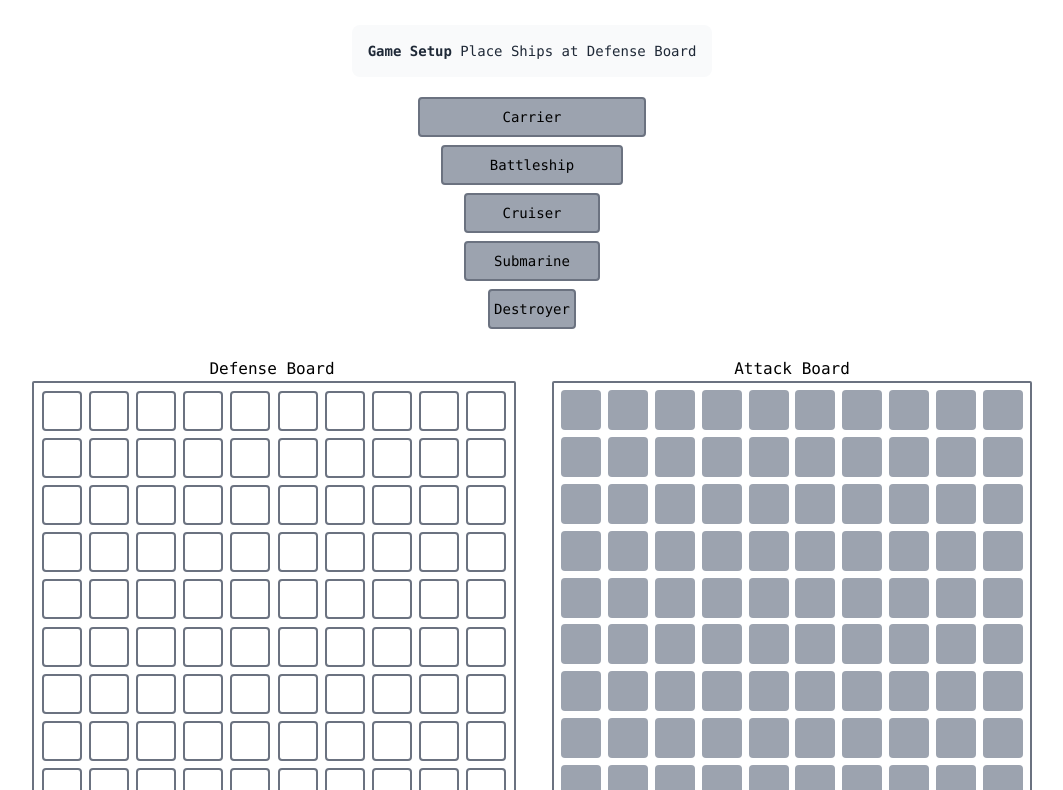
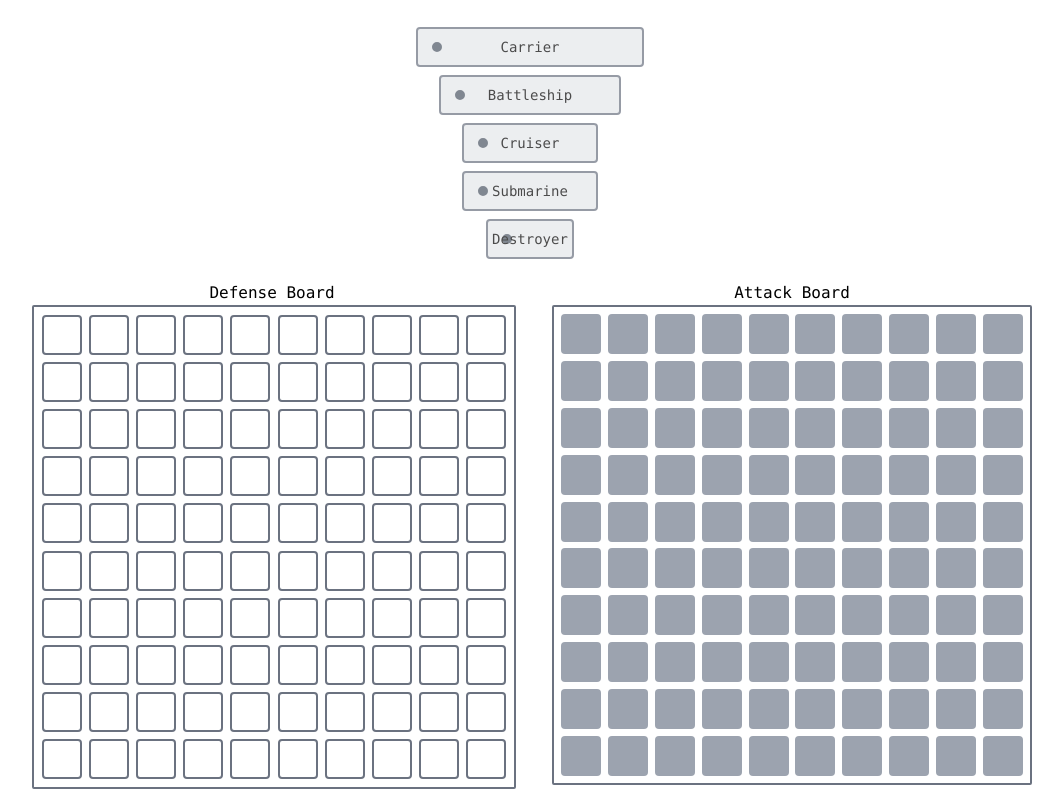
Before and after one commit to DearNoodle/odin-battleship, a website built with webpack: page src/index.html in a window 1280 px wide. Shown: the part 131-921 px from the top of the page, without its empty margins (108-1171 px from the left). Built offline with nearby package versions, Linux system fonts and the light colour scheme.

Commit message:
feat: add ship drag

```diff
--- a/src/DOM.js
+++ b/src/DOM.js
@@ -3,6 +3,8 @@ export const DomClicks = { attack: { clicked: false } };
 const attackBoardCells = document.querySelectorAll(".attack-board .cell");
 const defenseBoardCells = document.querySelectorAll(".defense-board .cell");
 const gameSetupMsg = document.querySelector(".game-setup");
+const ships = document.querySelectorAll(".ship");
+
 const attackSuccessMsg = document.querySelector(".attack-success");
 const attackSuccessShipName = document.querySelector(
   ".attack-success-ship-name",
@@ -10,6 +12,7 @@ const attackSuccessShipName = document.querySelector(
 const attackSuccessCoord = document.querySelector(".attack-success-coord");
 const attackFailMsg = document.querySelector(".attack-fail");
 const attackFailCoord = document.querySelector(".attack-fail-coord");
+
 const gameEndModal = document.querySelector(".game-end-modal");
 const closeModalBtns = document.querySelectorAll(".game-end-modal button");
 const winText = document.querySelector("span.win-text");
@@ -76,3 +79,28 @@ export function showWinModal(winner) {
   gameEndModal.classList.remove("hidden");
   gameEndModal.classList.add("flex");
 }
+
+document.addEventListener("dragover", (event) => {
+  event.preventDefault();
+});
+
+defenseBoardCells.forEach((cell) => {
+  cell.addEventListener("drop", handleShipPlace);
+});
+
+// drag & drop ships
+let draggingShip;
+ships.forEach((ship) => {
+  ship.addEventListener("dragstart", (event) => {
+    draggingShip = event.target;
+  });
+});
+function handleShipPlace(event) {
+  event.preventDefault();
+  const cell = event.target;
+  cell.appendChild(draggingShip);
+}
+
+export function removeSetupMsg() {
+  gameSetupMsg.classList.add("hidden");
+}
--- a/src/Game.js
+++ b/src/Game.js
@@ -1,12 +1,14 @@
 import createGameboard from "./Gameboard";
-import { DomClicks, showWinModal } from "./DOM";
+import { DomClicks, showWinModal, removeSetupMsg } from "./DOM";
 
 const comMoveTime = 1.5; // in second
-
+const shipPlacement = "random";
 export default async function Game() {
   // init
   const gameBoard = createGameboard();
-  gameBoard.randomPlaceAllShip();
+
+  await waitForShipPlace(gameBoard, shipPlacement);
+  removeSetupMsg();
 
   // run game
   while (!gameBoard.isAllSunk()) {
@@ -27,6 +29,17 @@ export default async function Game() {
   showWinModal(winner);
 }
 
+async function waitForShipPlace(gameBoard, place) {
+  if (place === "random") {
+    gameBoard.randomPlaceAll();
+    // wip dom auto placement
+  }
+  // wip manual placement
+  while (!gameBoard.getIsAllPlaced()) {
+    await new Promise((resolve) => setTimeout(resolve, 100));
+  }
+}
+
 async function waitForDomClick() {
   while (!DomClicks.attack.clicked) {
     await new Promise((resolve) => setTimeout(resolve, 100));
--- a/src/Gameboard.js
+++ b/src/Gameboard.js
@@ -8,8 +8,18 @@ import {
 
 export default function createGameboard() {
   // gameboard setup
+  let boardSize = 10;
+  let isAllPlaced = false;
 
-  let boardSize = 10;
+  function getIsAllPlaced() {
+    return isAllPlaced;
+  }
+  function setIsAllPlaced(bool) {
+    if (typeof bool !== "boolean") {
+      throw new TypeError("Input type is not boolean");
+    }
+    isAllPlaced = bool;
+  }
 
   const Player = [
     { id: "user", ships: [], playerBoard: [] },
@@ -33,7 +43,7 @@ export default function createGameboard() {
     }
   });
 
-  function randomPlaceAllShip() {
+  function randomPlaceAll() {
     Player.forEach((player) => {
       player.ships.forEach((ship) => {
         let i = 0;
@@ -43,6 +53,7 @@ export default function createGameboard() {
         }
       });
     });
+    setIsAllPlaced(true);
   }
 
   let [curPlayer, nextPlayer] = Player;
@@ -110,9 +121,9 @@ export default function createGameboard() {
   }
 
   return {
-    Player,
     roundPlayers,
-    randomPlaceAllShip,
+    getIsAllPlaced,
+    randomPlaceAll,
     nextRound,
     comRandomAttack,
     DomClickAttack,
--- a/src/index.html
+++ b/src/index.html
@@ -73,7 +73,7 @@
 
     <div class="flex flex-col items-center">
       <header class="mt-10">
-        <div class="rounded-md bg-gray-900 p-2">
+        <div class="rounded-md bg-gray-500 p-2 border-2 border-gray-950">
           <h1
             class="text-6xl text-transparent bg-clip-text bg-gradient-to-r to-gray-200 from-gray-700"
           >
@@ -87,35 +87,52 @@
         >
           <span class="font-bold">Game Setup</span> Place Ships at Defense Board
         </p>
-        <div class="ships-container mb-60 flex justify-center relative">
+        <div
+          class="ships-container flex flex-col items-center justify-center gap-2 relative"
+        >
           <div
-            class="carrier-h w-[14.3rem] h-10 z-10 absolute rounded border-2 bg-gray-400 border-gray-500 flex justify-center items-center text-sm"
+            class="ship carrier relative right-[2px] bottom-[2px] w-[14.3rem] h-10 rounded border-2 opacity-70 bg-gray-200 border-gray-500 flex justify-center items-center text-sm"
             draggable="true"
           >
+            <span
+              class="absolute -z-10 left-3 w-3.5 h-3.5 bg-gray-600 border-2 rounded-full"
+            ></span>
             Carrier
           </div>
           <div
-            class="battleship-h w-[11.4rem] h-10 top-12 z-10 absolute rounded border-2 bg-gray-400 border-gray-500 flex justify-center items-center text-sm"
+            class="ship battleship relative right-[2px] bottom-[2px] w-[11.4rem] h-10 rounded border-2 opacity-70 bg-gray-200 border-gray-500 flex justify-center items-center text-sm"
             draggable="true"
           >
+            <span
+              class="absolute -z-10 left-3 w-3.5 h-3.5 bg-gray-600 border-2 rounded-full"
+            ></span>
             Battleship
           </div>
           <div
-            class="cruiser-h w-[8.5rem] h-10 top-24 z-10 absolute rounded border-2 bg-gray-400 border-gray-500 flex justify-center items-center text-sm"
+            class="ship cruiser relative right-[2px] bottom-[2px] w-[8.5rem] h-10 rounded border-2 opacity-70 bg-gray-200 border-gray-500 flex justify-center items-center text-sm"
             draggable="true"
           >
+            <span
+              class="absolute -z-10 left-3 w-3.5 h-3.5 bg-gray-600 border-2 rounded-full"
+            ></span>
             Cruiser
           </div>
           <div
-            class="submarine-h w-[8.5rem] h-10 top-36 z-10 absolute rounded border-2 bg-gray-400 border-gray-500 flex justify-center items-center text-sm"
+            class="ship submarine relative right-[2px] bottom-[2px] w-[8.5rem] h-10 rounded border-2 opacity-70 bg-gray-200 border-gray-500 flex justify-center items-center text-sm"
             draggable="true"
           >
+            <span
+              class="absolute -z-10 left-3 w-3.5 h-3.5 bg-gray-600 border-2 rounded-full"
+            ></span>
             Submarine
           </div>
           <div
-            class="destroyer-h w-[5.5rem] h-10 top-48 z-10 absolute rounded border-2 bg-gray-400 border-gray-500 flex justify-center items-center text-sm"
+            class="ship destroyer relative right-[2px] bottom-[2px] w-[5.5rem] h-10 rounded border-2 opacity-70 bg-gray-200 border-gray-500 flex justify-center items-center text-sm"
             draggable="true"
           >
+            <span
+              class="absolute -z-10 left-3 w-3.5 h-3.5 bg-gray-600 border-2 rounded-full"
+            ></span>
             Destroyer
           </div>
         </div>
```
